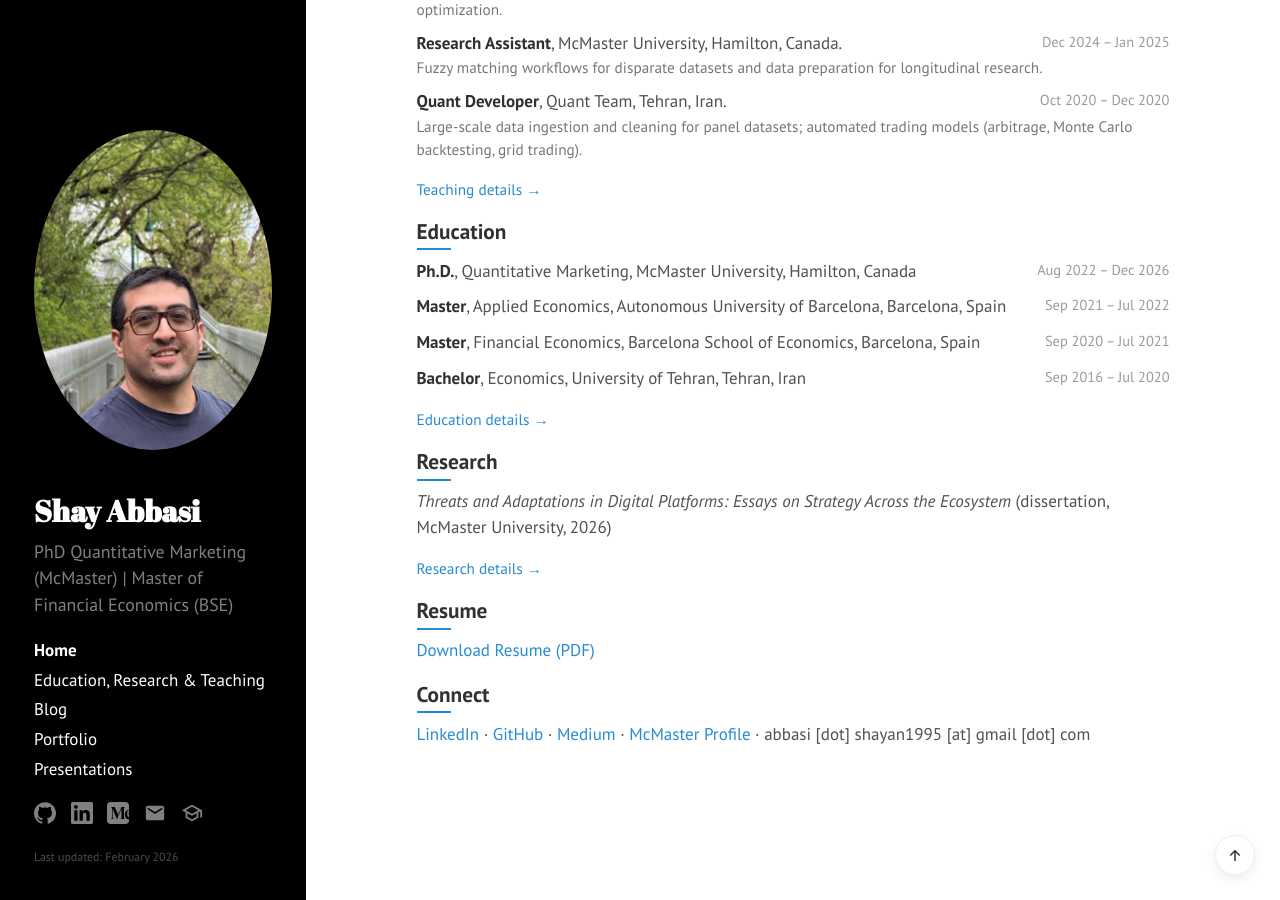
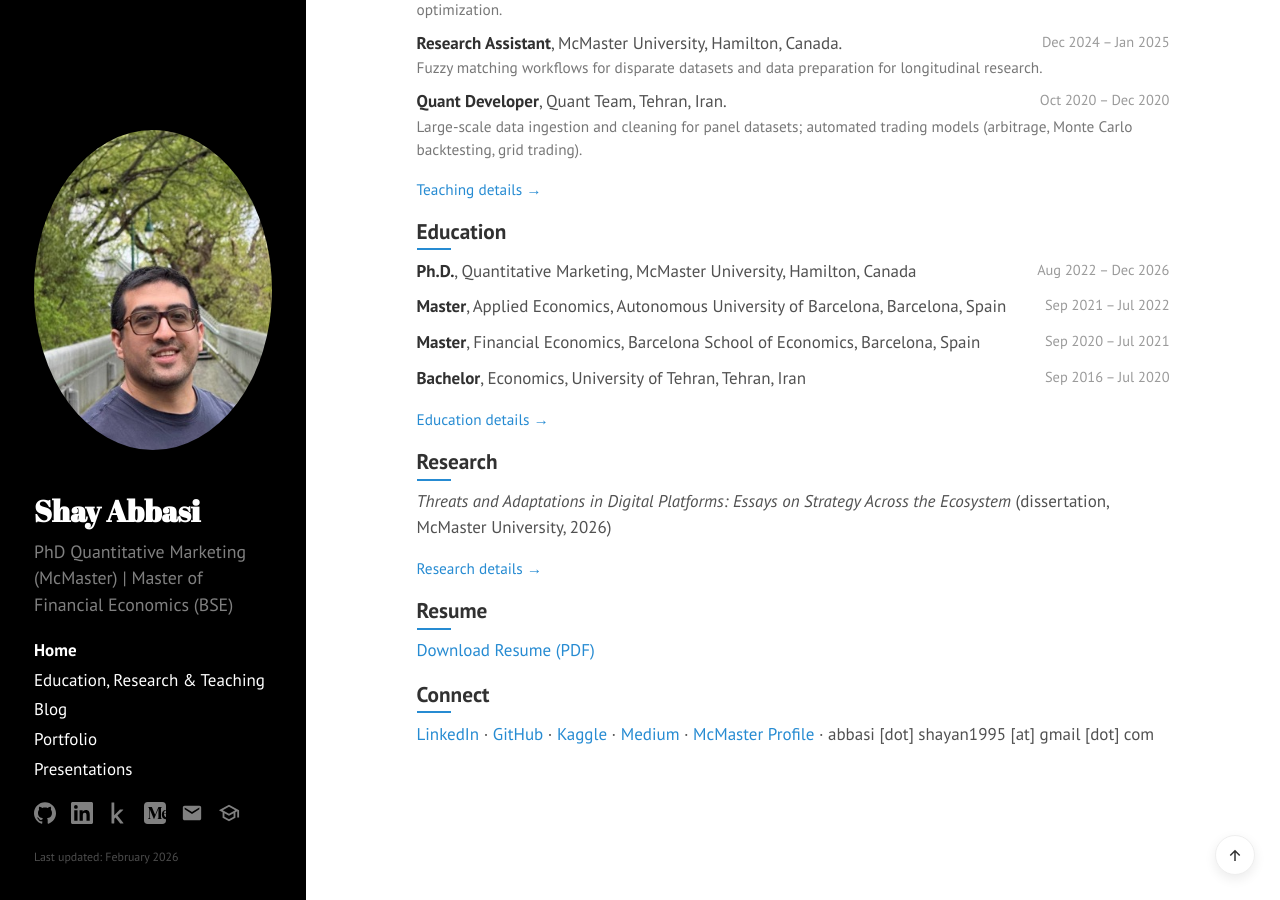
Before and after one commit to shayanAbbasi1995/shayanabbasi1995.github.io, a Jekyll site: the page built from index.html, in a window 1280 px wide and 900 px high, scrolled down 828 px. Built offline with Jekyll 4.4.1, drawn with Linux system fonts in a browser that asks for light colours; the list of posts is cut into pages by our own code.

Commit message:
Add Kaggle link to sidebar and Connect

```diff
--- a/_includes/sidebar.html
+++ b/_includes/sidebar.html
@@ -32,6 +32,10 @@
       <a href="https://www.linkedin.com/in/shay-abbasi-b11b99b3/" target="_blank" rel="noopener" title="LinkedIn">
         <svg viewBox="0 0 24 24"><path d="M20.447 20.452h-3.554v-5.569c0-1.328-.027-3.037-1.852-3.037-1.853 0-2.136 1.445-2.136 2.939v5.667H9.351V9h3.414v1.561h.046c.477-.9 1.637-1.85 3.37-1.85 3.601 0 4.267 2.37 4.267 5.455v6.286zM5.337 7.433a2.062 2.062 0 01-2.063-2.065 2.064 2.064 0 112.063 2.065zm1.782 13.019H3.555V9h3.564v11.452zM22.225 0H1.771C.792 0 0 .774 0 1.729v20.542C0 23.227.792 24 1.771 24h20.451C23.2 24 24 23.227 24 22.271V1.729C24 .774 23.2 0 22.222 0h.003z"/></svg>
       </a>
+      <a href="https://www.kaggle.com/shayanabbasi1995" target="_blank" rel="noopener" title="Kaggle">
+        <!-- The "k" from the Kaggle wordmark (simple-icons, CC0), cropped to a square. -->
+        <svg viewBox="-1.5 7.2 7.3 7.3"><path d="M.1025 7.3475c-.0681 0-.1022.0341-.1022.102v6.752c0 .0681.034.1022.1022.1022h.7049c.068 0 .1022-.034.1022-.1023v-1.481l.4187-.3985 1.5016 1.91c.041.0477.0884.0716.143.0716h.9091c.0476 0 .0748-.0135.0817-.0407.0135-.041.0066-.075-.0206-.1023l-1.9816-2.4618 1.9002-1.8384c.0204-.0205.0237-.051.01-.092-.0137-.0339-.0408-.051-.0816-.051h-.9398c-.0477 0-.0953.024-.143.0716L.9096 11.607V7.4496c0-.0679-.0342-.102-.1022-.102z"/></svg>
+      </a>
       <a href="https://medium.com/@abbasi.shayan1995" target="_blank" rel="noopener" title="Medium">
         <svg viewBox="0 0 24 24"><path d="M4.21 0A4.201 4.201 0 0 0 0 4.21v15.58A4.201 4.201 0 0 0 4.21 24h15.58A4.201 4.201 0 0 0 24 19.79v-1.093c-.137.013-.278.02-.422.02-2.577 0-4.027-2.146-4.09-4.832a7.592 7.592 0 0 1 .022-.708c.093-1.186.475-2.241 1.105-3.022a3.885 3.885 0 0 1 1.395-1.1c.468-.237 1.127-.367 1.664-.367h.023c.101 0 .202.004.303.01V4.211A4.201 4.201 0 0 0 19.79 0Zm.198 5.583h4.165l3.588 8.435 3.59-8.435h3.864v.146l-.019.004c-.705.16-1.063.397-1.063 1.254h-.003l.003 10.274c.06.676.424.885 1.063 1.03l.02.004v.145h-4.923v-.145l.019-.005c.639-.144.994-.353 1.054-1.03V7.267l-4.745 11.15h-.261L6.15 7.569v9.445c0 .857.358 1.094 1.063 1.253l.02.004v.147H4.405v-.147l.019-.004c.705-.16 1.065-.397 1.065-1.253V6.987c0-.857-.358-1.094-1.064-1.254l-.018-.004zm19.25 3.668c-1.086.023-1.733 1.323-1.813 3.124H24V9.298a1.378 1.378 0 0 0-.342-.047Zm-1.862 3.632c-.1 1.756.86 3.239 2.204 3.634v-3.634z"/></svg>
       </a>
--- a/index.html
+++ b/index.html
@@ -89,6 +89,7 @@ title: Home
   <p>
     <a href="https://www.linkedin.com/in/shay-abbasi-b11b99b3/">LinkedIn</a> &middot;
     <a href="https://github.com/shayanAbbasi1995">GitHub</a> &middot;
+    <a href="https://www.kaggle.com/shayanabbasi1995">Kaggle</a> &middot;
     <a href="https://medium.com/@abbasi.shayan1995">Medium</a> &middot;
     <a href="https://phd.degroote.mcmaster.ca/profile/shayan-abbasi/">McMaster Profile</a> &middot;
     abbasi [dot] shayan1995 [at] gmail [dot] com
```
